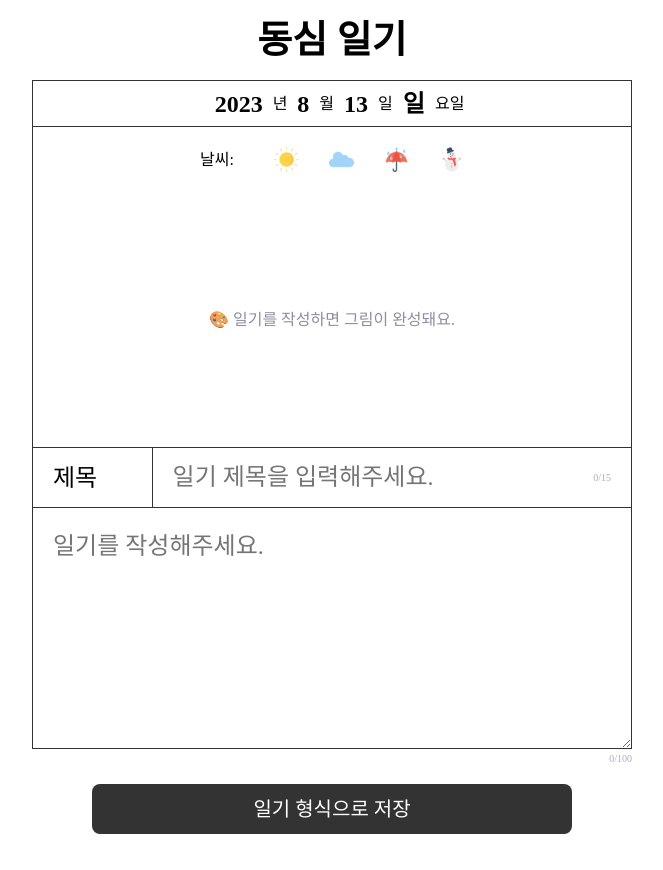
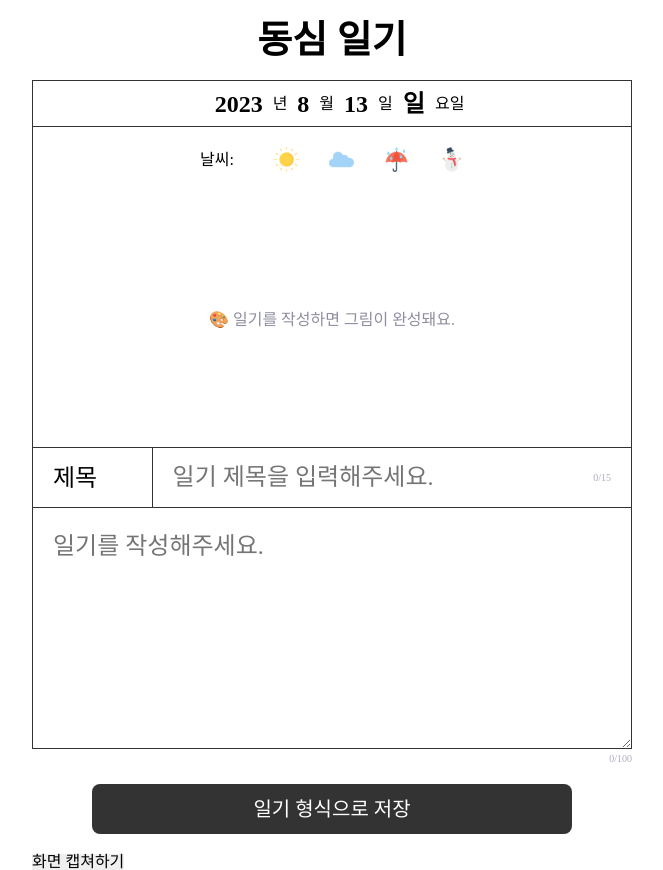
Before and after one commit to sketch-talk/dongsim-diary, a React (Vite) app in the folder frontend/: page / in a window 1280 px wide. Shown: the whole page, without its empty margins (308-971 px from the left). Built offline with nearby package versions, Linux system fonts and the light colour scheme; a web font is replaced by a local one.

Commit message:
feat: 캡쳐 기능 구현

```diff
--- a/frontend/package.json
+++ b/frontend/package.json
@@ -12,6 +12,7 @@
   "dependencies": {
     "@types/react-router-dom": "^5.3.3",
     "axios": "^1.4.0",
+    "html-to-image": "^1.11.11",
     "openai": "^3.3.0",
     "react": "^18.2.0",
     "react-dom": "^18.2.0",
--- a/frontend/src/components/Layout/Layout.tsx
+++ b/frontend/src/components/Layout/Layout.tsx
@@ -1,4 +1,4 @@
-import React from 'react';
+import React, { ForwardRefRenderFunction, forwardRef } from 'react';
 import Header from '../Common/Header';
 import { styled } from 'styled-components';
 
@@ -6,16 +6,19 @@ interface Props {
   children: React.ReactNode;
 }
 
-const Layout = ({ children }: Props) => {
+const Layout: ForwardRefRenderFunction<HTMLDivElement, Props> = (
+  { children },
+  ref
+) => {
   return (
     <S.LayoutContainer>
       <Header />
-      <S.MainWrapper>{children}</S.MainWrapper>
+      <S.MainWrapper ref={ref}>{children}</S.MainWrapper>
     </S.LayoutContainer>
   );
 };
 
-export default Layout;
+export default forwardRef(Layout);
 
 const S = {
   LayoutContainer: styled.div`
--- a/frontend/src/pages/MainPage.tsx
+++ b/frontend/src/pages/MainPage.tsx
@@ -1,13 +1,16 @@
 import { styled } from 'styled-components';
 import Layout from '../components/Layout/Layout';
-import { ChangeEvent, FormEvent, useState } from 'react';
+import { ChangeEvent, FormEvent, useRef, useState } from 'react';
 import { day, getDate, getDay, getMonth, getYear } from '../utils/date';
 import DiaryContents from '../components/DiaryContents/DiaryContents';
 import Weathers from '../components/Weathers/Weathers';
 import axios from 'axios';
 import Loading from '../components/Loading/Loading';
+import { capture } from '../utils/capture';
 
 const MainPage = () => {
+  const captureRef = useRef<HTMLDivElement | null>(null);
+
   const [diaryTitle, setDiaryTitle] = useState<string>('');
   const [weather, setWeather] = useState<string>('');
   const [diaryContents, setDiaryContents] = useState<string>('');
@@ -95,8 +98,12 @@ const MainPage = () => {
     getImageUrl();
   };
 
+  const handle = () => {
+    capture(captureRef);
+  };
+
   return (
-    <Layout>
+    <Layout ref={captureRef}>
       <S.DateWeatherContainer>
         <S.DateWrapper>
           <S.Date>
@@ -153,6 +160,7 @@ const MainPage = () => {
           />
         )}
       </S.DiaryContentContainer>
+      <button onClick={handle}>화면 캡쳐하기</button>
     </Layout>
   );
 };
--- /dev/null
+++ b/frontend/src/utils/capture.ts
@@ -0,0 +1,18 @@
+import * as htmlToImage from 'html-to-image';
+
+export const capture = async (ref: React.RefObject<HTMLDivElement>) => {
+  if (ref.current) {
+    htmlToImage
+      .toPng(ref.current, { backgroundColor: '#ffffff' })
+      .then((dataUrl) => {
+        const link = document.createElement('a');
+
+        link.href = dataUrl;
+        link.download = '캡쳐된이미지.png';
+        link.click();
+      })
+      .catch((error) => {
+        console.error('화면 캡쳐 중 오류가 발생했습니다:', error);
+      });
+  }
+};
```
Also changed, not shown: 1 other file (tests, documents, lock files or other folders).
